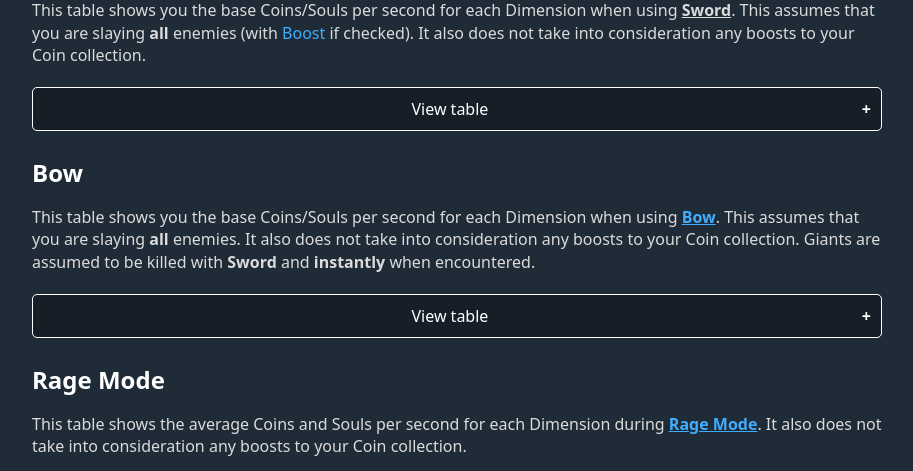
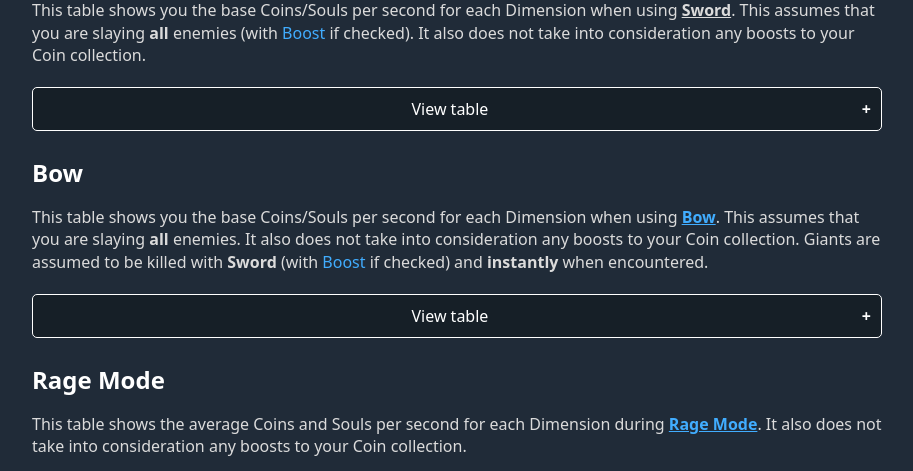
Before and after one commit to GCHeroes1/Idle-Slayer-Calculator, a Flask app: page / in a window 1280 px wide. Shown: the part 918-1389 px from the top of the page, without its empty margins (183-1096 px from the left). Run offline with Flask 2, Linux system fonts and the light colour scheme; some libraries are stand-ins or nearby versions.

Commit message:
updating option for adranos armor and clarifying boost is used for ginats when killed with bow.

```diff
--- a/Armory.py
+++ b/Armory.py
@@ -23,7 +23,7 @@ def get_armory_json():
         "Armor": {
             "None": {},
             "Adranos": {
-                "Option": [("Excellent", 0), ("Giant Souls", 0.25), ("Souls", 0.7)],
+                "Option": [("Excellent", 0), ("Giant Souls", 0.25), ("in-game Souls", 0.7)],
                 "Levels": list(range(0, 16))
             },
             "Boreas": {
--- a/StonesOfTime.py
+++ b/StonesOfTime.py
@@ -247,4 +247,5 @@ if __name__ == '__main__':
     }
     # print(calculate_stone_bonuses(USP_allocation))
     # print(get_sot_info())
-    optimise(101)
+    # optimise(101)
+    print(calculate_stats())
--- a/templates/index.html
+++ b/templates/index.html
@@ -150,7 +150,9 @@
 <p>This table shows you the base Coins/Souls per second for each Dimension when using <a
         href="https://idleslayer.fandom.com/wiki/Bow#Using_the_Bow" target="_blank"><b><u>Bow</u></b></a>. This assumes
     that you are slaying <b>all</b> enemies. It also does not take into consideration any boosts to your Coin
-    collection. Giants are assumed to be killed with <b>Sword</b> and <b>instantly</b> when encountered.</p>
+    collection. Giants are assumed to be killed with <b>Sword</b> (with <a
+            href="https://idleslayer.fandom.com/wiki/Boost" target="_blank">Boost</a>
+    if checked) and <b>instantly</b> when encountered.</p>
 <p id="mapValueCurrentBowSouls" name="mapValueCurrentBowSouls"></p>
 <button type="button" class="collapsible">View table</button>
 <div class="content">
```
